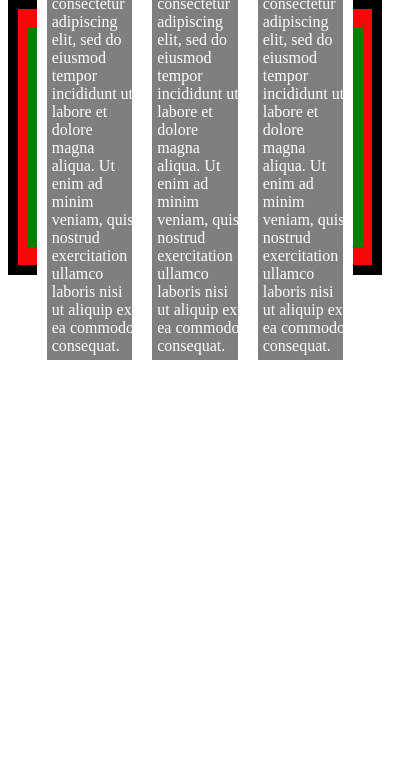
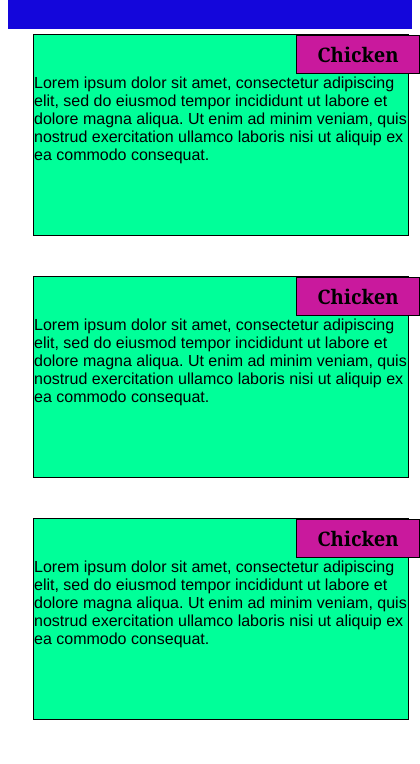
Before and after one commit to mrlnoronha/module2-solution, a plain HTML site: page index.html in a window 390 px wide. Shown: the part 80-844 px from the top of the page, 420 px wide, since content can reach past the window. Drawn offline with Linux system fonts and the light colour scheme.

Commit message:
stylesheets 2

```diff
--- a/css/style-2.css
+++ b/css/style-2.css
@@ -6,41 +6,53 @@ h1 {
     font-family: 'Segoe UI', Tahoma, Geneva, Verdana, sans-serif;
   }
 
+  section {
+    border:	1px solid black;
+    background-color: #00FF99;
+    width: 100%;
+    height: 200px;
+    font-family: Helvetica;
+    color: black;
+    position: relative;
+
+  }
 
 .flex-box {
     display: flex;
     align-items: center;
     justify-content: center;
-    border: 10px solid black;
+    border: 1px solid black;
   }
 
 
   .container-box {
     background-color: white;
-    height: 200px;
-    border:10px solid green;
-    margin: 5%;
+    height: 25%;
+    border:1px solid green;
+    margin: 0%;
   }
 
   .content-box {
-    background-color: rgb(129, 126, 126);
-    color: white;
-    text-align: right;
-    width: 40%;
-    right: 40%;
-    border: 10px solid;
+    border: none;
+    margin-left: auto;
+    margin-right: auto;
+    margin-top: 10px;
+    margin-bottom: 10px;
+    padding: 10px;
 
   }
 
   .content-title {
-    /*background-color: rgb(9, 7, 75);*/
-    margin-left: 60%;
-    color: white;
+    border: 1px solid black;
     text-align: center;
-    height: 60%;
-    width: 40%;
-    right: 25px;
-    border: 0px solid red;
+    width: 30%;
+    margin-left: 70%;
+    font-family: Georgia,sans-serif;
+    font-weight: bold;
+    font-size: 125%;
+    margin-bottom: 0;
+    margin-top: 0;
+    padding: 5px;
 
   }
 
@@ -77,22 +89,19 @@ h1 {
   .row {
 
     border: 15px solid rgb(20, 6, 219);
-    background-color: #f70808;
-    /*align-items: center;*/
-    /*margin-left: 5%;*/
-    display: flex;
-    align-items: center;
-    justify-content: center;
-    border: 10px solid black;
+    width: 100%;
 
   }
 
   /********** Large devices only **********/
-  @media (min-width: 1200px) {
+
+   /* Desktop view */
+
+   @media (min-width: 992px) {
     .col-lg-1, .col-lg-2, .col-lg-3, .col-lg-4, .col-lg-5, .col-lg-6, .col-lg-7, .col-lg-8, .col-lg-9, .col-lg-10, .col-lg-11, .col-lg-12 {
       float: left;
-      border: 1px solid rgb(0, 0, 0);
     }
+
     .col-lg-1 {
       width: 8.33%;
     }
@@ -101,8 +110,6 @@ h1 {
     }
     .col-lg-3 {
       width: 25%;
-      border: 5px solid blueviolet;
-      align-items: center;
     }
     .col-lg-4 {
       width: 33.33%;
@@ -131,14 +138,16 @@ h1 {
     .col-lg-12 {
       width: 100%;
     }
+
   }
 
-  /********** Medium devices only **********/
-  @media (min-width: 950px) and (max-width: 1199px) {
+  /* Tablet view */
+
+  @media (min-width: 768px) and (max-width: 991px) {
     .col-md-1, .col-md-2, .col-md-3, .col-md-4, .col-md-5, .col-md-6, .col-md-7, .col-md-8, .col-md-9, .col-md-10, .col-md-11, .col-md-12 {
       float: left;
-      border: 1px solid green;
     }
+
     .col-md-1 {
       width: 8.33%;
     }
@@ -176,3 +185,48 @@ h1 {
       width: 100%;
     }
   }
+
+  /* Mobile view */
+
+  @media (max-width: 768px) {
+    .col-sm-1, .col-sm-2, .col-sm-3, .col-sm-4, .col-sm-5, .col-sm-6, .col-sm-7, .col-sm-8, .col-sm-9, .col-sm-10, .col-sm-11, .col-sm-12 {
+       float: left;
+    }
+
+    .col-sm-1 {
+      width: 8.33%;
+    }
+    .col-sm-2 {
+      width: 16.66%;
+    }
+    .col-sm-3 {
+      width: 25%;
+    }
+    .col-sm-4 {
+      width: 33.33%;
+    }
+    .col-sm-5 {
+      width: 41.66%;
+    }
+    .col-sm-6 {
+      width: 50%;
+    }
+    .col-sm-7 {
+      width: 58.33%;
+    }
+    .col-sm-8 {
+      width: 66.66%;
+    }
+    .col-sm-9 {
+      width: 74.99%;
+    }
+    .col-sm-10 {
+      width: 83.33%;
+    }
+    .col-sm-11 {
+      width: 91.66%;
+    }
+    .col-sm-12 {
+      width: 100%;
+    }
+  }
--- a/index.html
+++ b/index.html
@@ -7,17 +7,53 @@
 </head>
 <body>
     <h1>Our Menu</h1>
+<div class="row container-box">
+
+    <div class=" content-box col-lg-4 col-md-6 col-sm-12">
+        <section>
+        <div class="content-title content-title-chicken">Chicken</div>
+        <div >Lorem ipsum dolor sit amet, consectetur adipiscing elit, sed do eiusmod tempor incididunt ut labore et dolore magna aliqua. Ut enim ad minim veniam, quis nostrud exercitation ullamco laboris nisi ut aliquip ex ea commodo consequat.
+        </div>
+        </section>
+
+    </div>
+
+    <div class="content-box col-lg-4 col-md-6 col-sm-12">
+        <section>
+        <div class="content-title content-title-chicken">Chicken</div>
+        <div >Lorem ipsum dolor sit amet, consectetur adipiscing elit, sed do eiusmod tempor incididunt ut labore et dolore magna aliqua. Ut enim ad minim veniam, quis nostrud exercitation ullamco laboris nisi ut aliquip ex ea commodo consequat.
+        </div>
+        </section>
+
+    </div>
+
+    <div class="content-box col-lg-4 col-md-6 col-sm-12">
+        <section>
+        <div class="content-title content-title-chicken">Chicken</div>
+        <div >Lorem ipsum dolor sit amet, consectetur adipiscing elit, sed do eiusmod tempor incididunt ut labore et dolore magna aliqua. Ut enim ad minim veniam, quis nostrud exercitation ullamco laboris nisi ut aliquip ex ea commodo consequat.
+        </div>
+        </section>
+
+    </div>
+
+
+</div>
+
+
+
+    <!--
+
     <div class="row">
 
         <div class="flex-box container-box">
-            <div class="content-box col-lg-3 col-md-6"><div class="content-title content-title-chicken">Chicken</div><div class="content-text">Lorem ipsum dolor sit amet, consectetur adipiscing elit, sed do eiusmod tempor incididunt ut labore et dolore magna aliqua. Ut enim ad minim veniam, quis nostrud exercitation ullamco laboris nisi ut aliquip ex ea commodo consequat.</div></div>
-            <div class="content-box col-lg-3 col-md-6"><div class="content-title content-title-beef">Beef</div><div class="content-text">Lorem ipsum dolor sit amet, consectetur adipiscing elit, sed do eiusmod tempor incididunt ut labore et dolore magna aliqua. Ut enim ad minim veniam, quis nostrud exercitation ullamco laboris nisi ut aliquip ex ea commodo consequat.</div></div>
-            <div class="content-box col-lg-3 col-md-6"><div class="content-title content-title-sushi">Sushi</div><div class="content-text">Lorem ipsum dolor sit amet, consectetur adipiscing elit, sed do eiusmod tempor incididunt ut labore et dolore magna aliqua. Ut enim ad minim veniam, quis nostrud exercitation ullamco laboris nisi ut aliquip ex ea commodo consequat.</div></div>
-          </div>
+            </div>
 
 
     </div>
 
+-->
+
+
 
 </body>
 </html>
```
